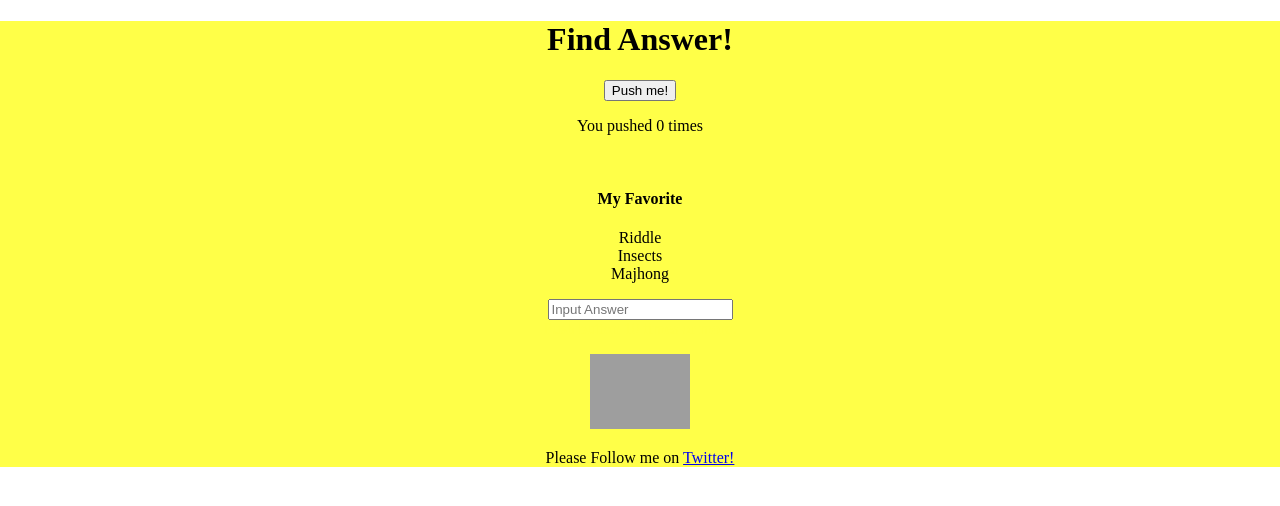
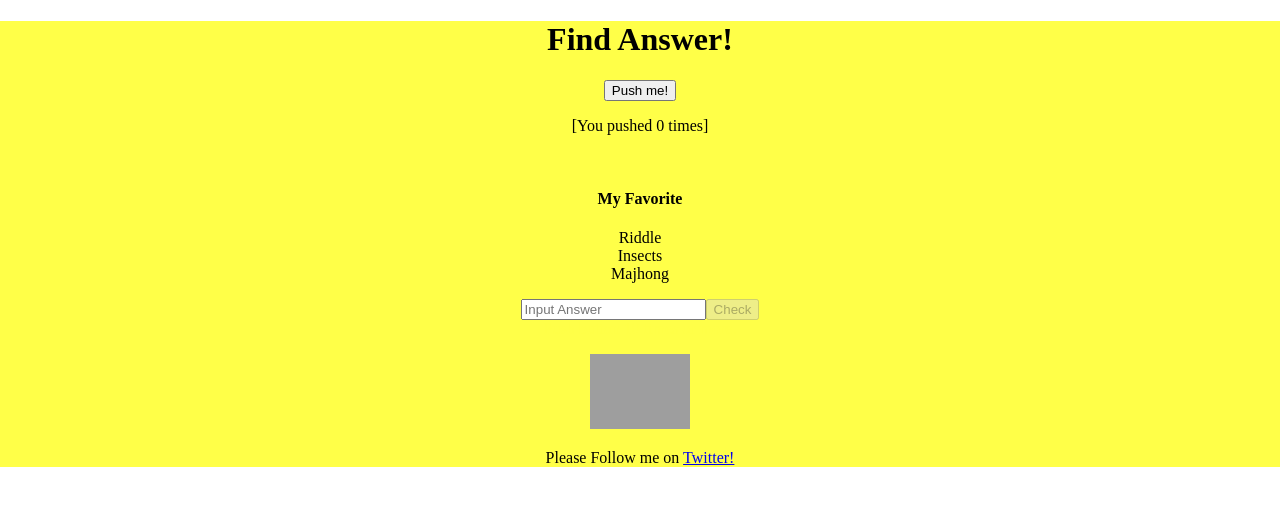
Before and after one commit to mp-gumi/ReactTutorial, a React (Create React App) app: page / in a window 1280 px wide. Shown: the top 506 px of the page. Built offline with nearby package versions, Linux system fonts and the light colour scheme; grey boxes are pictures that could not be loaded.

Commit message:
解答確認ボタン設置 文字が入力されていないときはボタンが押せない

```diff
--- a/src/Tutorial.js
+++ b/src/Tutorial.js
@@ -47,9 +47,7 @@ export const Tutorial = () => {
   };
   //解答が正しいかをチェック、Enterでsubmitされた際にこの関数を呼び出し(onSubmit)
   const answerCheck = () => {
-    if (insect === "") {
-      alert("Your answer is empty.");
-    } else if (insect.toUpperCase() === "INSECT") {
+    if (insect.toUpperCase() === "INSECT") {
       alert(`Congratulations! 'INSECT' is the correct answer!`);
     } else {
       alert(`'${insect}' is wrong answer. Please find the correct one.`);
@@ -62,7 +60,7 @@ export const Tutorial = () => {
       <p>
         <button onClick={() => setCount(count + 1)}>Push me!</button>
       </p>
-      <p>You pushed {count} times</p>
+      <p>[You pushed {count} times]</p>
       <br />
       <h4>My Favorite</h4>
       Riddle <br />
@@ -71,6 +69,9 @@ export const Tutorial = () => {
       <p style={{ color: lightOn }}>
         <form onSubmit={answerCheck}>
           <input placeholder={"Input Answer"} onChange={handleChange} />
+          <button type="submit" disabled={insect === ""}>
+            Check
+          </button>
         </form>
         {countCheck()}
       </p>
```
